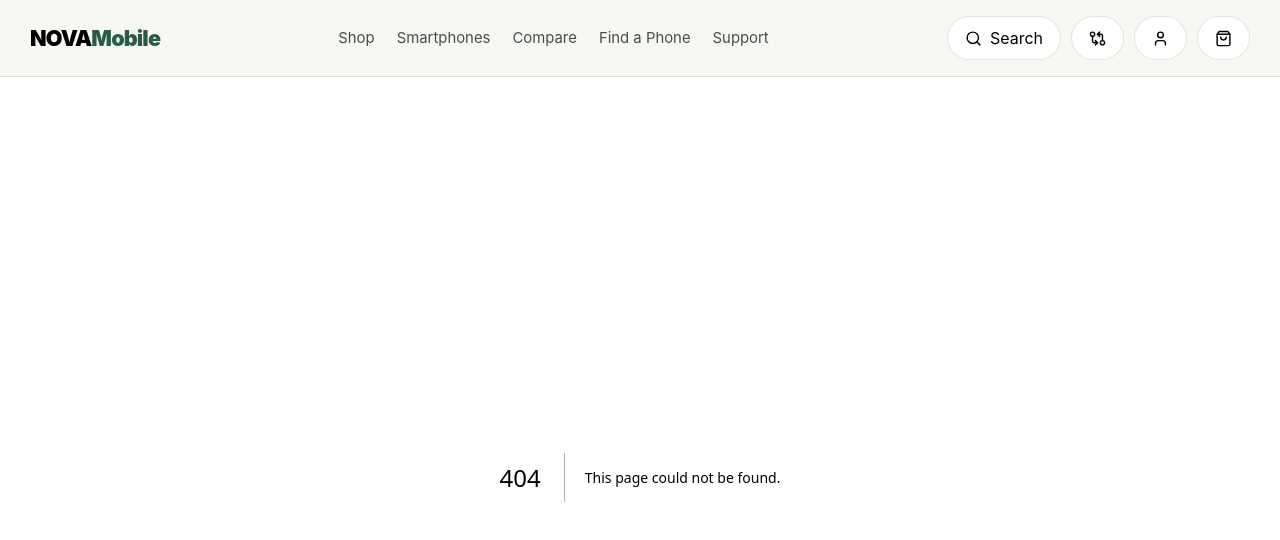
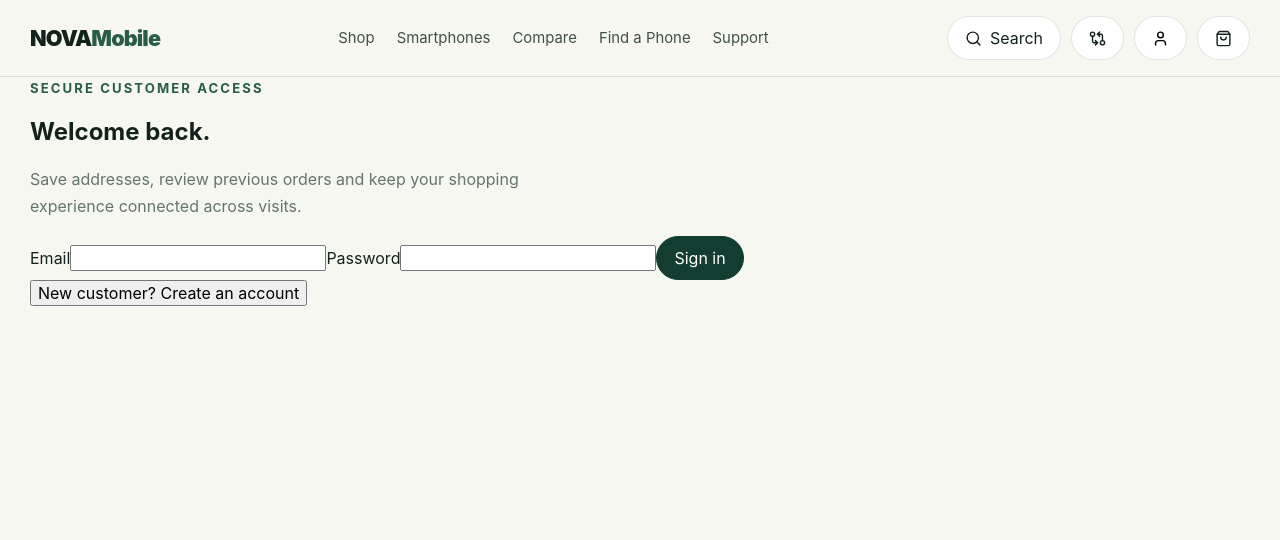
Before and after one commit to ahpa5246-lgtm/phones-shop, a Next.js app: page /auth in a window 1280 px wide. Before the commit this address had no page. Shown: the top 540 px of the page. Built offline with nearby package versions, Linux system fonts and the light colour scheme.

Commit message:
feat: add customer sign in and registration UI

```diff
--- /dev/null
+++ b/app/auth/page.tsx
@@ -0,0 +1,48 @@
+'use client';
+
+import { FormEvent, useState } from 'react';
+import { useRouter } from 'next/navigation';
+
+export default function AuthPage() {
+  const router = useRouter();
+  const [mode, setMode] = useState<'login' | 'register'>('login');
+  const [error, setError] = useState('');
+  const [loading, setLoading] = useState(false);
+
+  async function submit(event: FormEvent<HTMLFormElement>) {
+    event.preventDefault();
+    setLoading(true); setError('');
+    const form = new FormData(event.currentTarget);
+    const payload = Object.fromEntries(form.entries());
+    const response = await fetch(`/api/auth/${mode === 'login' ? 'login' : 'register'}`, {
+      method: 'POST', headers: { 'Content-Type': 'application/json' }, body: JSON.stringify(payload)
+    });
+    const data = await response.json();
+    setLoading(false);
+    if (!response.ok) return setError(data.error || 'Something went wrong.');
+    router.push(data.user?.role === 'ADMIN' ? '/admin' : '/account');
+    router.refresh();
+  }
+
+  return (
+    <main className="auth-page shell">
+      <section className="auth-card">
+        <div>
+          <span className="eyebrow" style={{ color: 'var(--green-700)' }}>Secure customer access</span>
+          <h1>{mode === 'login' ? 'Welcome back.' : 'Create your account.'}</h1>
+          <p className="section-sub">Save addresses, review previous orders and keep your shopping experience connected across visits.</p>
+        </div>
+        <form className="form-grid" onSubmit={submit}>
+          {mode === 'register' && <label>Full name<input name="name" required minLength={2} autoComplete="name" /></label>}
+          <label>Email<input name="email" type="email" required autoComplete="email" /></label>
+          <label>Password<input name="password" type="password" required minLength={mode === 'register' ? 8 : 1} autoComplete={mode === 'register' ? 'new-password' : 'current-password'} /></label>
+          {error && <p className="form-error">{error}</p>}
+          <button className="pill primary" disabled={loading}>{loading ? 'Please wait…' : mode === 'login' ? 'Sign in' : 'Create account'}</button>
+        </form>
+        <button className="text-button" onClick={() => { setMode(mode === 'login' ? 'register' : 'login'); setError(''); }}>
+          {mode === 'login' ? 'New customer? Create an account' : 'Already registered? Sign in'}
+        </button>
+      </section>
+    </main>
+  );
+}
```
